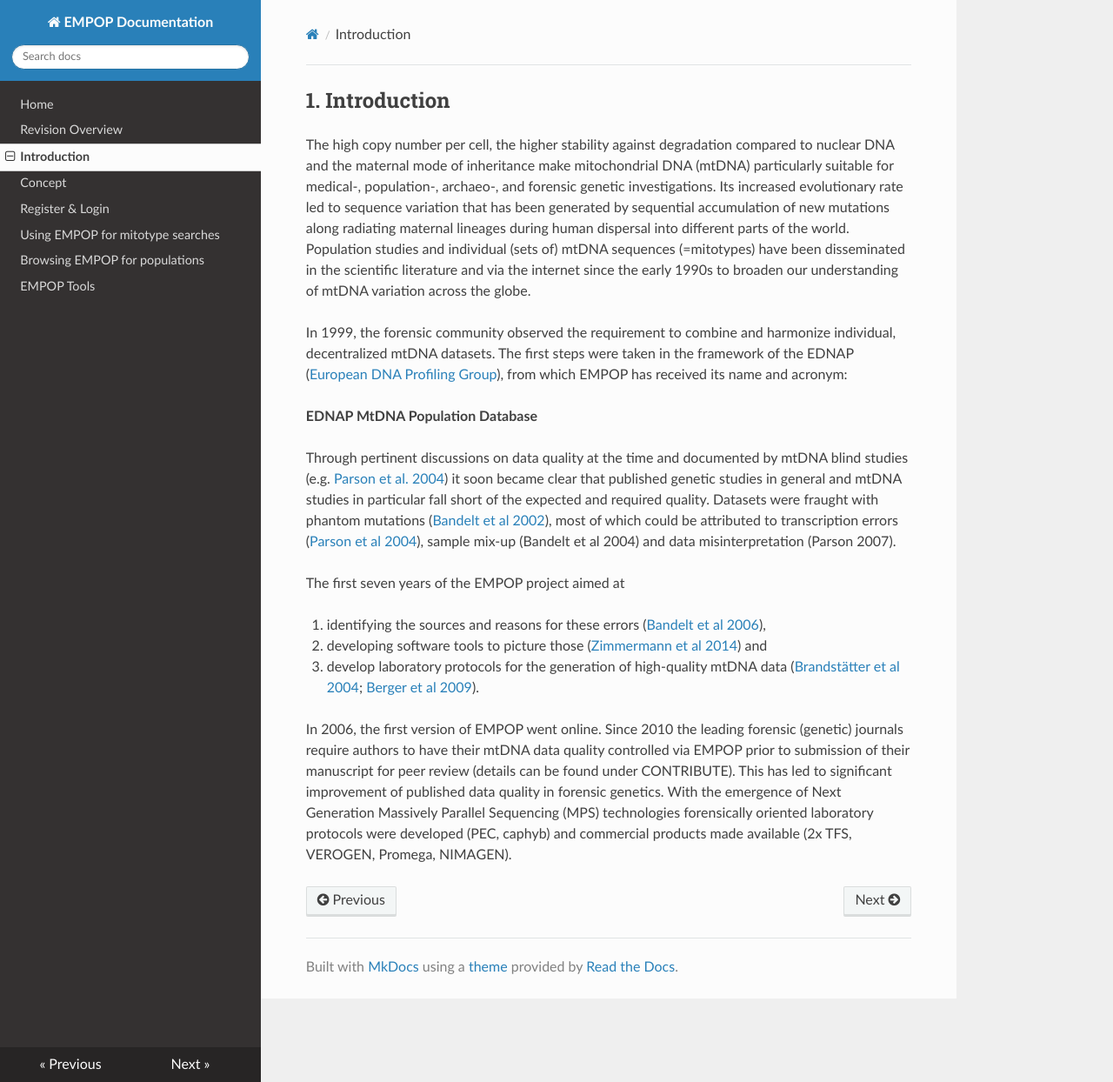
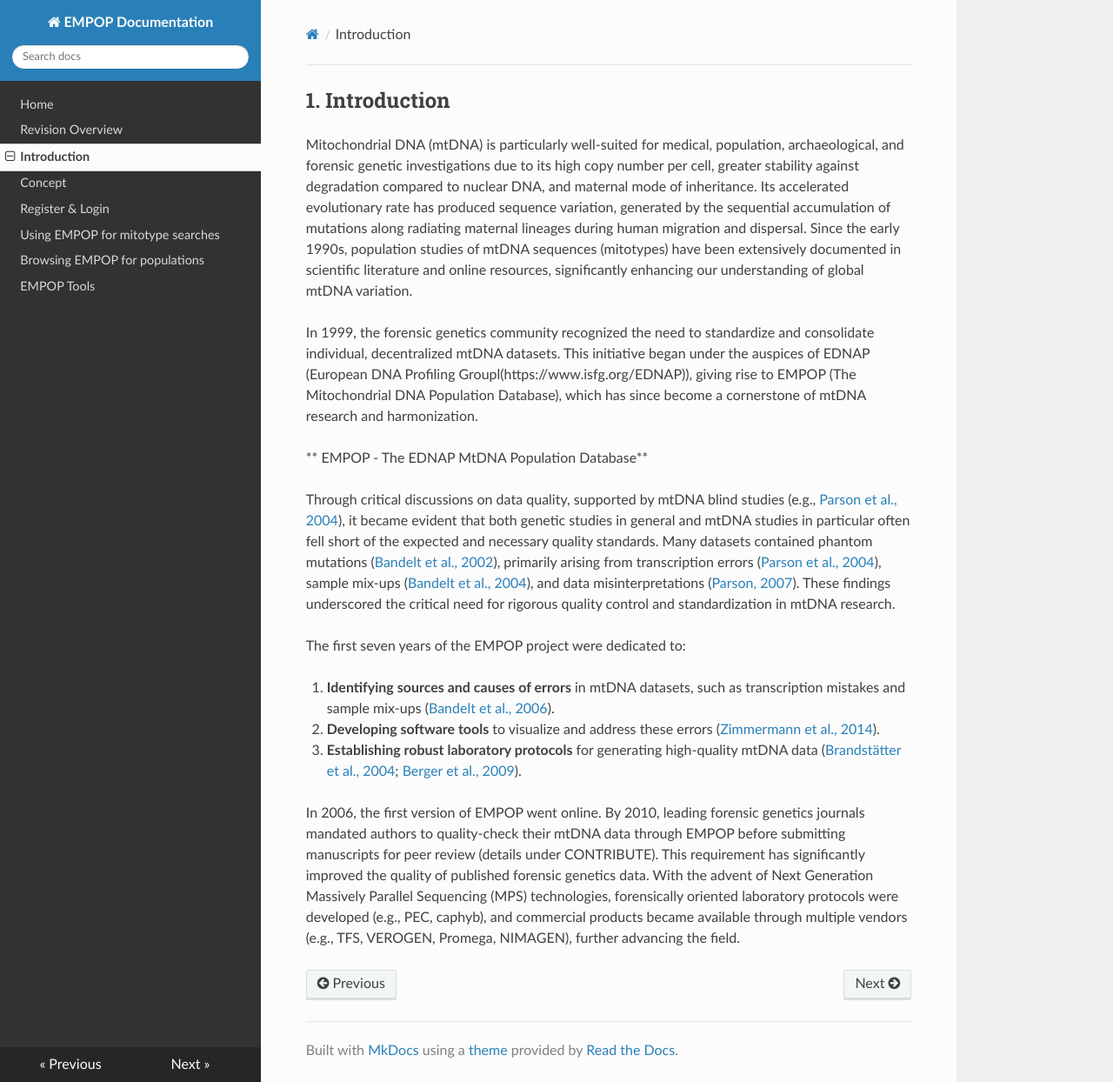
Before and after one commit to gmitirol/empop-use, an MkDocs documentation site: the page built from docs/introduction.md, in a window 1280 px wide and 1244 px high. Shown: the whole window at 87% size. Built offline with MkDocs 1.6.1, drawn with Linux system fonts in a browser that asks for light colours; nearby versions of some CDN libraries.

Commit message:
Update introduction.md
improved language

```diff
--- a/docs/introduction.md
+++ b/docs/introduction.md
@@ -1,17 +1,17 @@
 ## 1. Introduction
 
-The high copy number per cell, the higher stability against degradation compared to nuclear DNA and the maternal mode of inheritance make mitochondrial DNA (mtDNA) particularly suitable for medical-, population-, archaeo-, and forensic genetic investigations. Its increased evolutionary rate led to sequence variation that has been generated by sequential accumulation of new mutations along radiating maternal lineages during human dispersal into different parts of the world. Population studies and individual (sets of) mtDNA sequences (=mitotypes) have been disseminated in the scientific literature and via the internet since the early 1990s to broaden our understanding of mtDNA variation across the globe.
+Mitochondrial DNA (mtDNA) is particularly well-suited for medical, population, archaeological, and forensic genetic investigations due to its high copy number per cell, greater stability against degradation compared to nuclear DNA, and maternal mode of inheritance. Its accelerated evolutionary rate has produced sequence variation, generated by the sequential accumulation of mutations along radiating maternal lineages during human migration and dispersal. Since the early 1990s, population studies of mtDNA sequences (mitotypes) have been extensively documented in scientific literature and online resources, significantly enhancing our understanding of global mtDNA variation.
 
-In 1999, the forensic community observed the requirement to combine and harmonize individual, decentralized mtDNA datasets. The first steps were taken in the framework of the EDNAP ([European DNA Profiling Group](https://www.isfg.org/EDNAP)), from which EMPOP has received its name and acronym:
+In 1999, the forensic genetics community recognized the need to standardize and consolidate individual, decentralized mtDNA datasets. This initiative began under the auspices of EDNAP (European DNA Profiling Groupl(https://www.isfg.org/EDNAP)), giving rise to EMPOP (The Mitochondrial DNA Population Database), which has since become a cornerstone of mtDNA research and harmonization.
 
-**EDNAP MtDNA Population Database**
+** EMPOP - The EDNAP MtDNA Population Database**
 
-Through pertinent discussions on data quality at the time and documented by mtDNA blind studies (e.g. [Parson et al. 2004](https://doi:10.1016/j.forsciint.2003.11.008)) it soon became clear that published genetic studies in general and mtDNA studies in particular fall short of the expected and required quality. Datasets were fraught with phantom mutations ([Bandelt et al 2002](https://doi.org/10.1086/344397)), most of which could be attributed to transcription errors ([Parson et al 2004](https://10.1016/j.forsciint.2003.11.008)), sample mix-up (Bandelt et al 2004) and data misinterpretation (Parson 2007).
+Through critical discussions on data quality, supported by mtDNA blind studies (e.g., [Parson et al., 2004](https://doi.org/10.1016/j.forsciint.2003.11.008)), it became evident that both genetic studies in general and mtDNA studies in particular often fell short of the expected and necessary quality standards. Many datasets contained phantom mutations ([Bandelt et al., 2002](https://doi.org/10.1086/344397)), primarily arising from transcription errors ([Parson et al., 2004](https://doi.org/10.1016/j.forsciint.2003.11.008)), sample mix-ups ([Bandelt et al., 2004](https://doi.org/10.1016/j.forsciint.2003.11.008)), and data misinterpretations ([Parson, 2007](https://doi.org/10.1016/j.forsciint.2006.07.004)). These findings underscored the critical need for rigorous quality control and standardization in mtDNA research.
 
-The first seven years of the EMPOP project aimed at
+The first seven years of the EMPOP project were dedicated to:
 
-1. identifying the sources and reasons for these errors ([Bandelt et al 2006](https://10.1007/3-540-31789-9_4)),
-2. developing software tools to picture those ([Zimmermann et al 2014](https:// 10.3325/cmj.2014.55.115)) and
-3. develop laboratory protocols for the generation of high-quality mtDNA data  ([Brandstätter et al 2004](https://doi.org/10.1007/s00414-004-0466-z); [Berger et al 2009](https://doi.org/10.1007/s00414-004-0466-z)).
+1. **Identifying sources and causes of errors** in mtDNA datasets, such as transcription mistakes and sample mix-ups ([Bandelt et al., 2006](https://doi.org/10.1007/3-540-31789-9_4)).
+2. **Developing software tools** to visualize and address these errors ([Zimmermann et al., 2014](https://doi.org/10.3325/cmj.2014.55.115)).
+3. **Establishing robust laboratory protocols** for generating high-quality mtDNA data ([Brandstätter et al., 2004](https://doi.org/10.1007/s00414-004-0466-z); [Berger et al., 2009](https://doi.org/10.1007/s00414-004-0466-z)).
 
-In 2006, the first version of EMPOP went online. Since 2010 the leading forensic (genetic) journals require authors to have their mtDNA data quality controlled via EMPOP prior to submission of their manuscript for peer review (details can be found under CONTRIBUTE). This has led to significant improvement of published data quality in forensic genetics. With the emergence of Next Generation Massively Parallel Sequencing (MPS) technologies forensically oriented laboratory protocols were developed (PEC, caphyb) and commercial products made available (2x TFS, VEROGEN, Promega, NIMAGEN).
+In 2006, the first version of EMPOP went online. By 2010, leading forensic genetics journals mandated authors to quality-check their mtDNA data through EMPOP before submitting manuscripts for peer review (details under CONTRIBUTE). This requirement has significantly improved the quality of published forensic genetics data. With the advent of Next Generation Massively Parallel Sequencing (MPS) technologies, forensically oriented laboratory protocols were developed (e.g., PEC, caphyb), and commercial products became available through multiple vendors (e.g., TFS, VEROGEN, Promega, NIMAGEN), further advancing the field.
```
